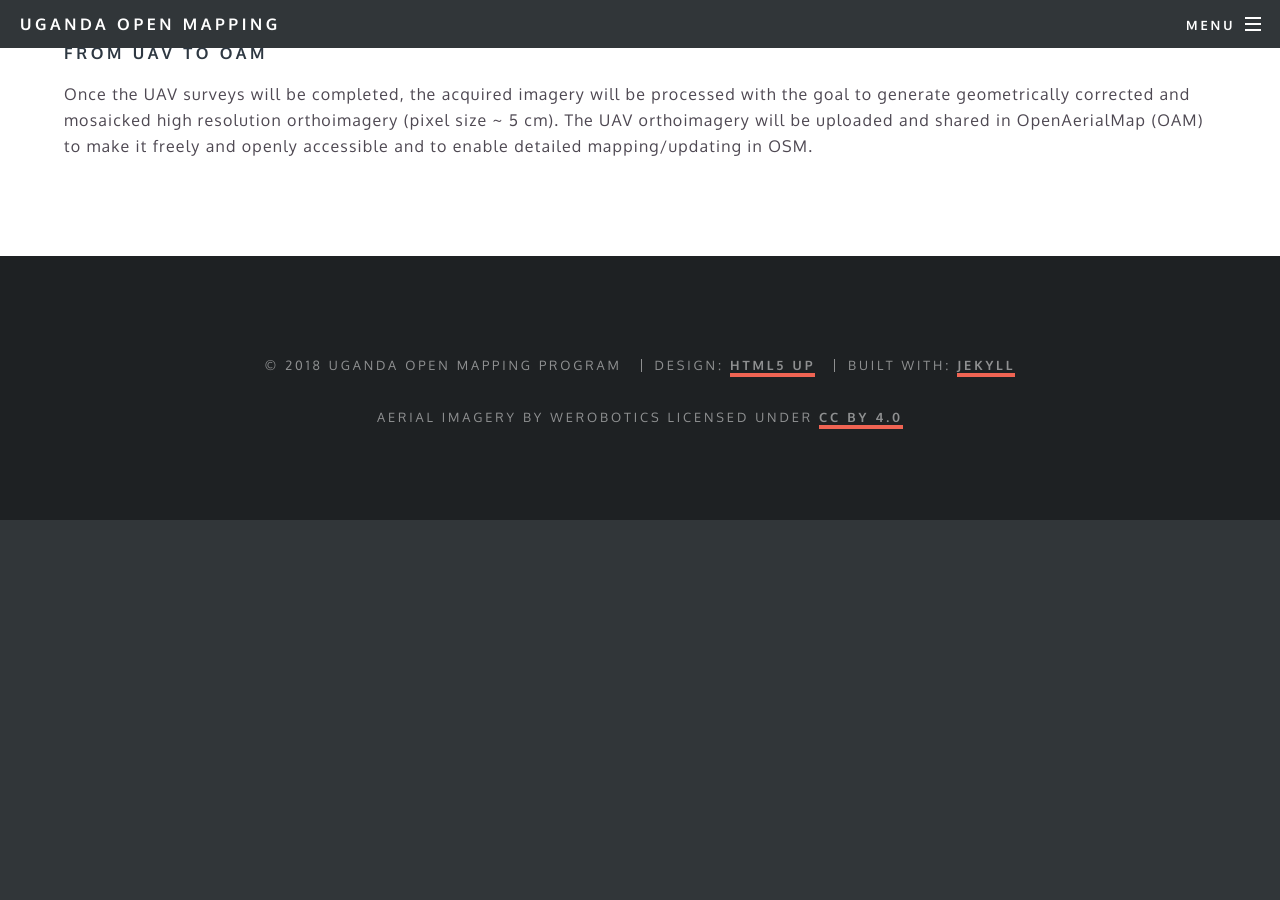
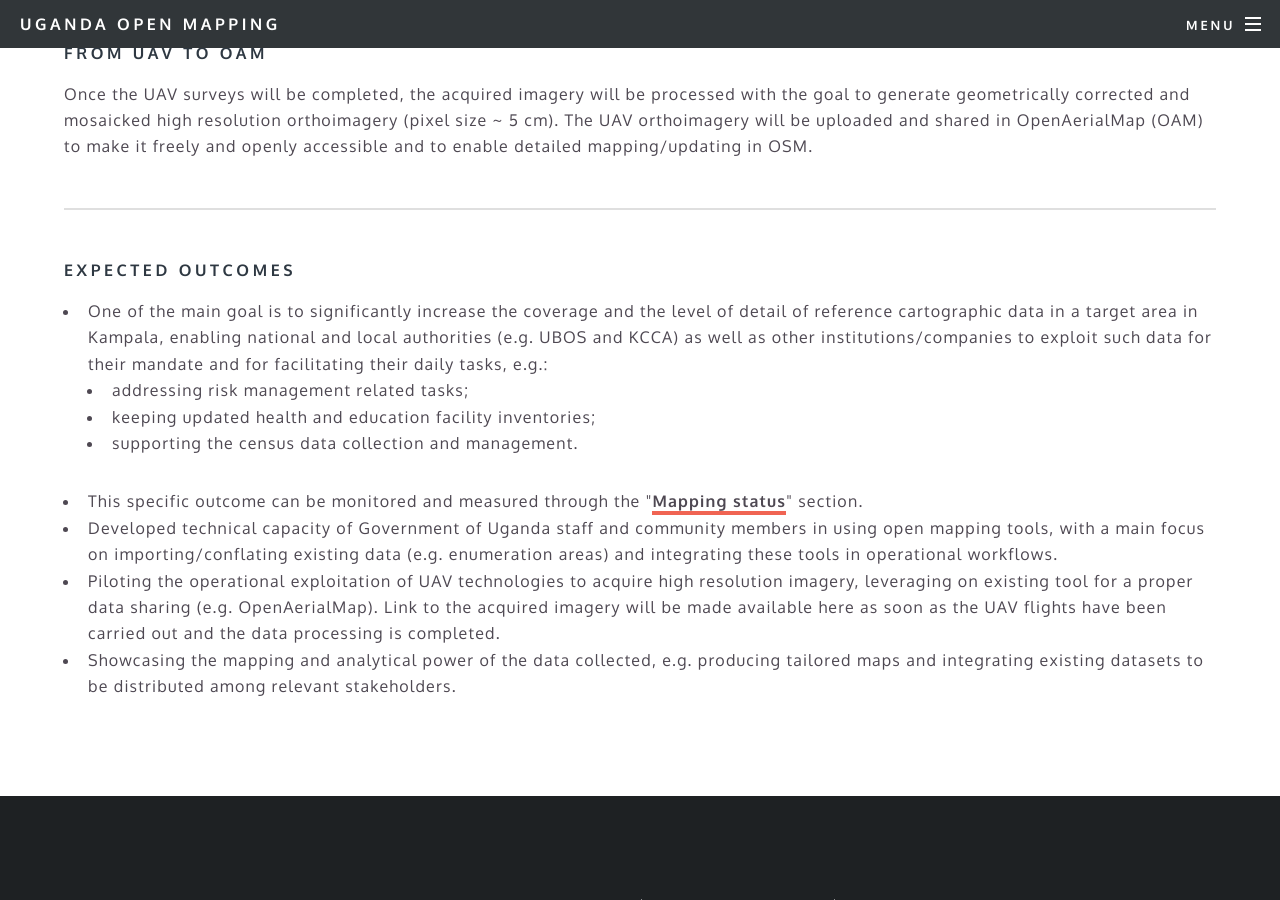
Before and after one commit to UgandaOpenMapping/ugandaopenmapping.github.io, a Jekyll site: the page built from about.html, in a window 1280 px wide and 900 px high, scrolled down 2664 px. Built offline with Jekyll 4.4.1, drawn with Linux system fonts in a browser that asks for light colours; before the commit the page ends 3184 px from its top, so only the background shows below that.

Commit message:
Expected outcomes in About

```diff
--- a/about.html
+++ b/about.html
@@ -47,3 +47,18 @@ title: About
 	<hr />
 	<h4 id="to-oam">From UAV to OAM</h4>
 	<p>Once the UAV surveys will be completed, the acquired imagery will be processed with the goal to generate geometrically corrected and mosaicked high resolution orthoimagery (pixel size ~ 5 cm). The UAV orthoimagery  will be uploaded and shared in OpenAerialMap (OAM) to make it freely and openly accessible and to enable detailed mapping/updating in OSM.</p>
+  <hr />
+	<h4 id="outcomes">Expected Outcomes</h4>
+	<ul>
+		<li>One of the main goal is to significantly increase the coverage and the level of detail of reference cartographic data in a target area in Kampala, enabling national and local authorities (e.g. UBOS and KCCA) as well as other institutions/companies to exploit such data for their mandate and for facilitating their daily tasks, e.g.:
+			<ul>
+				<li>addressing risk management related tasks;</li>
+				<li>keeping updated health and education facility inventories;</li>
+				<li>supporting the census data collection and management.</li>
+			</ul>
+		</li>
+		<li>This specific outcome can be monitored and measured through the "<a href="/maps">Mapping status</a>" section.</li>
+		<li>Developed technical capacity of Government of Uganda staff and community members in using open mapping tools, with a main focus on importing/conflating existing data (e.g. enumeration areas) and integrating these tools in operational workflows.</li>
+		<li>Piloting the operational exploitation of UAV technologies to acquire high resolution imagery, leveraging on existing tool for a proper data sharing (e.g. OpenAerialMap). Link to the acquired imagery will be made available here as soon as the UAV flights have been carried out and the data processing is completed.</li>
+		<li>Showcasing the mapping and analytical power of the data collected, e.g. producing tailored maps and integrating existing datasets to be distributed among relevant stakeholders.</li>
+	</ul>
```
